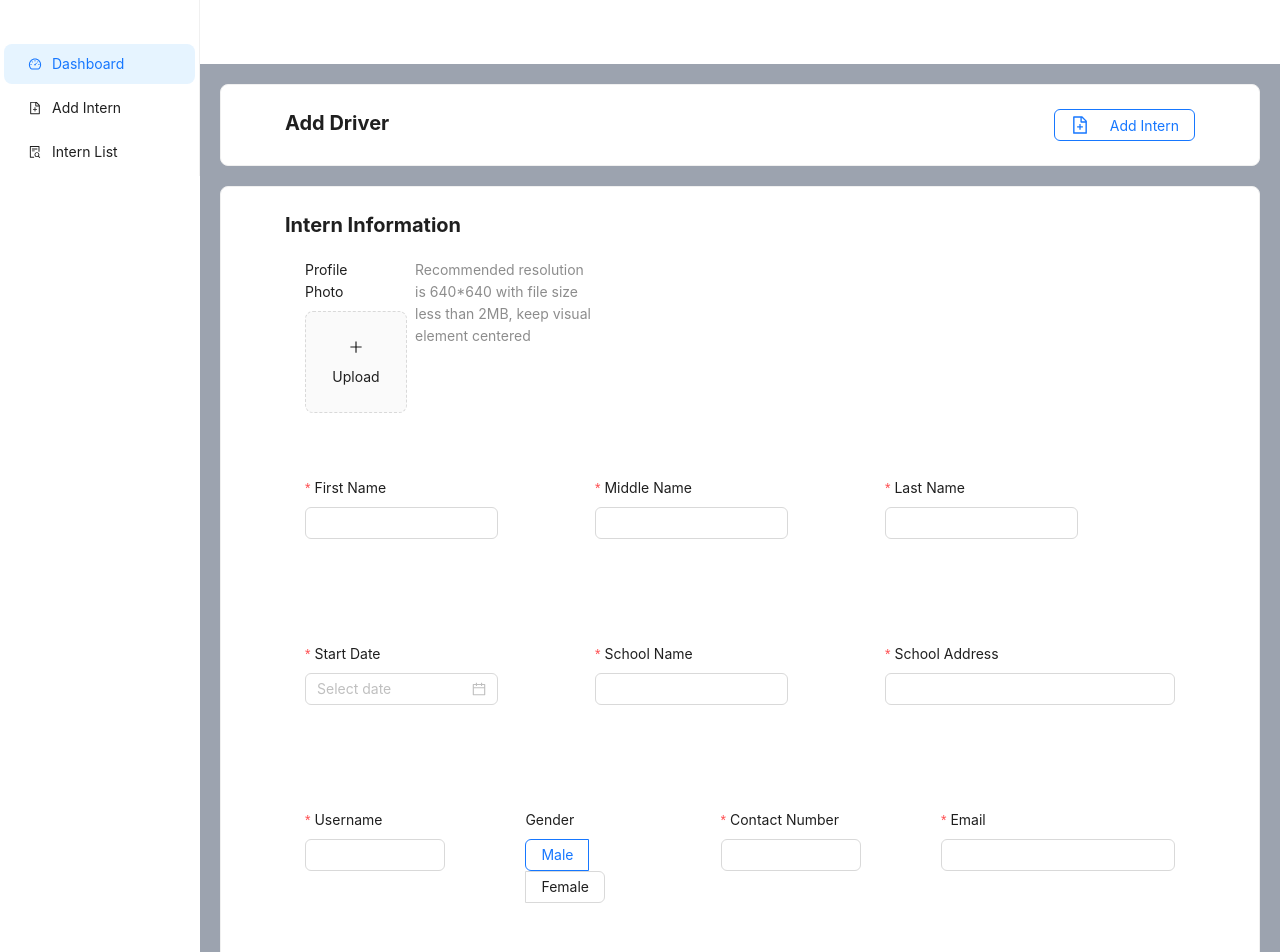
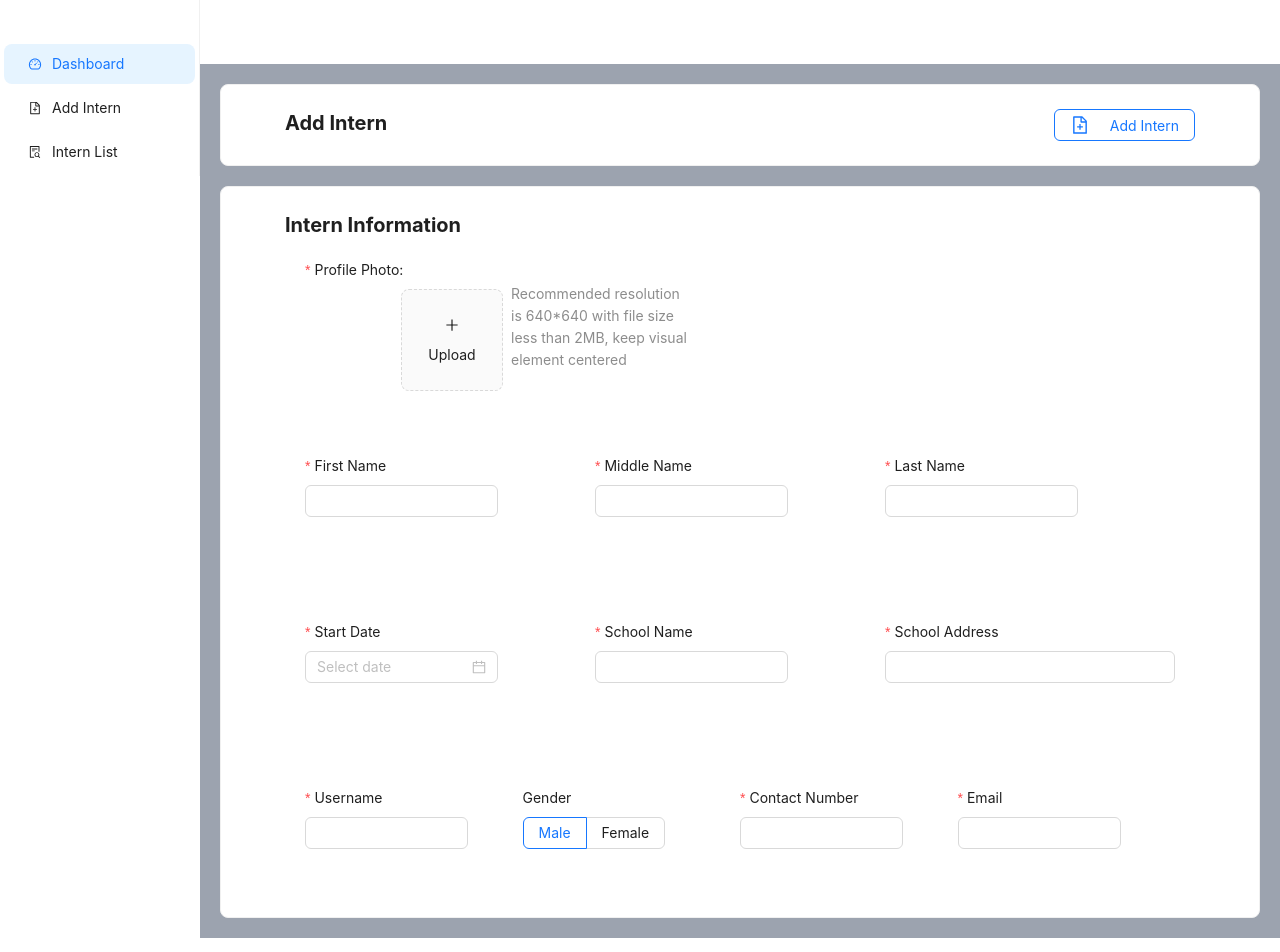
Before and after one commit to zynmurel/ojt-attendance, a React (Create React App) app: page /add-intern in a window 1280 px wide. Shown: the top 952 px of the page. Built offline with nearby package versions, Linux system fonts and the light colour scheme.

Commit message:
Add intern layout

```diff
--- a/src/components/uploadProfile.jsx
+++ b/src/components/uploadProfile.jsx
@@ -16,6 +16,7 @@ const UploadProfile = ({ form, imageToView, setImageToView }) => {
         }
       },
     }),
+    { required: true },
   ];
   const uploadButton = (
     <div>
@@ -76,14 +77,14 @@ const UploadProfile = ({ form, imageToView, setImageToView }) => {
       </Modal>
       <Form.Item
         name="photo"
-        label="Profile Photo"
-        labelCol={{ span: 12 }}
+        label="Profile Photo:"
+        // labelCol={{ span: 12 }}
         rules={rules}
       >
         <Upload
           name="profile"
           listType="picture-card"
-          className="avatar-uploader"
+          className="avatar-uploader pl-24"
           showUploadList={uploadButton}
           accept="image/png, image/jpeg"
           onPreview={togglePhotoModal}
--- a/src/pages/addIntern.jsx
+++ b/src/pages/addIntern.jsx
@@ -51,7 +51,7 @@ const AddIntern = () => {
             level={4}
             style={{ margin: 0, ...styles.title }}
           >
-            Add Driver
+            Add Intern
           </Typography.Title>
           <div className="block lg:flex items-center">
             <Button
@@ -77,7 +77,7 @@ const AddIntern = () => {
         <div className=" flex px-5 py-5 flex-col">
           <div className=" flex flex-row gap-2">
             <UploadProfile />
-            <Text className=" w-44" type="secondary">
+            <Text className=" w-44 mt-6" type="secondary">
               Recommended resolution is 640*640 with file size less than 2MB,
               keep visual element centered
             </Text>
@@ -133,12 +133,12 @@ const AddIntern = () => {
               <Input className=" w-full" />
             </Form.Item>
           </div>
-          <div className=" flex flex-row w-full mt-20 gap-20">
+          <div className=" grid grid-cols-4 w-full mt-20 ">
             <Form.Item
               label="Username"
               name="username"
               rules={rules.username}
-              className="w-1/5"
+              className="w-3/4"
             >
               <Input className="w-full" />
             </Form.Item>
@@ -155,7 +155,7 @@ const AddIntern = () => {
               label="Contact Number"
               name="contact_number"
               rules={rules.contact_number}
-              className="w-1/5"
+              className="w-3/4"
             >
               <Input className=" w-full" />
             </Form.Item>
@@ -163,7 +163,7 @@ const AddIntern = () => {
               label="Email"
               name="email"
               rules={rules.email}
-              className="w-1/3"
+              className="w-3/4"
             >
               <Input className=" w-full" />
             </Form.Item>
```
